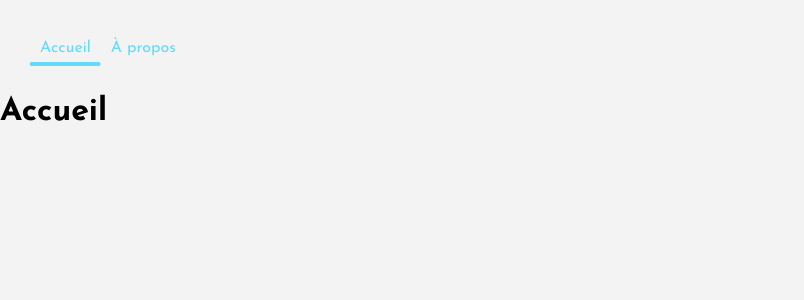
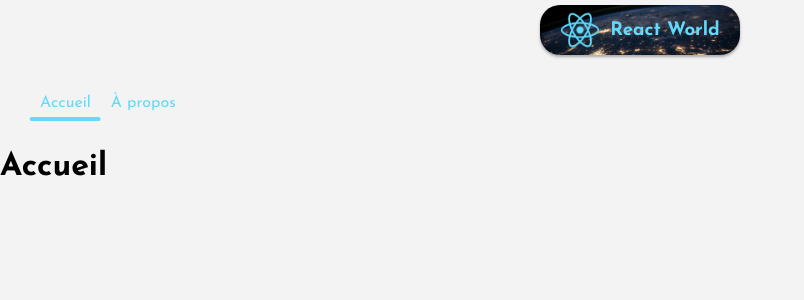
Before and after one commit to ebaudet/react_world_tuto, a React (Create React App) app: page / in a window 1280 px wide. Shown: the top 300 px of the page, without its empty margins (0-804 px from the left). Built offline with nearby package versions, Linux system fonts and the light colour scheme.

Commit message:
add images-> css:relative jsx:from public folder

```diff
--- /dev/null
+++ b/src/components/Logo.js
@@ -0,0 +1,13 @@
+import React from 'react';
+
+const Logo = () => {
+    return (
+        <div className="logo">
+            {/* Les images prennent pour racine le dossier public */}
+            <img src="./img/logo192.png" alt="logo react" />
+            <h3>React World</h3>
+        </div>
+    );
+};
+
+export default Logo;
--- a/src/pages/About.js
+++ b/src/pages/About.js
@@ -1,9 +1,11 @@
 import React from "react";
+import Logo from "../components/Logo";
 import Navigation from "../components/Navigation";
 
 const About = () => {
   return (
     <div>
+      <Logo />
       <Navigation />
       <h1>À propos</h1>
       <br />
--- a/src/pages/Home.js
+++ b/src/pages/Home.js
@@ -1,9 +1,11 @@
+import Logo from "../components/Logo";
 import Navigation from "../components/Navigation";
 
 // similar to function Home()
 const Home = () => {
   return (
     <div className="home">
+      <Logo />
       <Navigation />
       <h1>Accueil</h1>
     </div>
```
